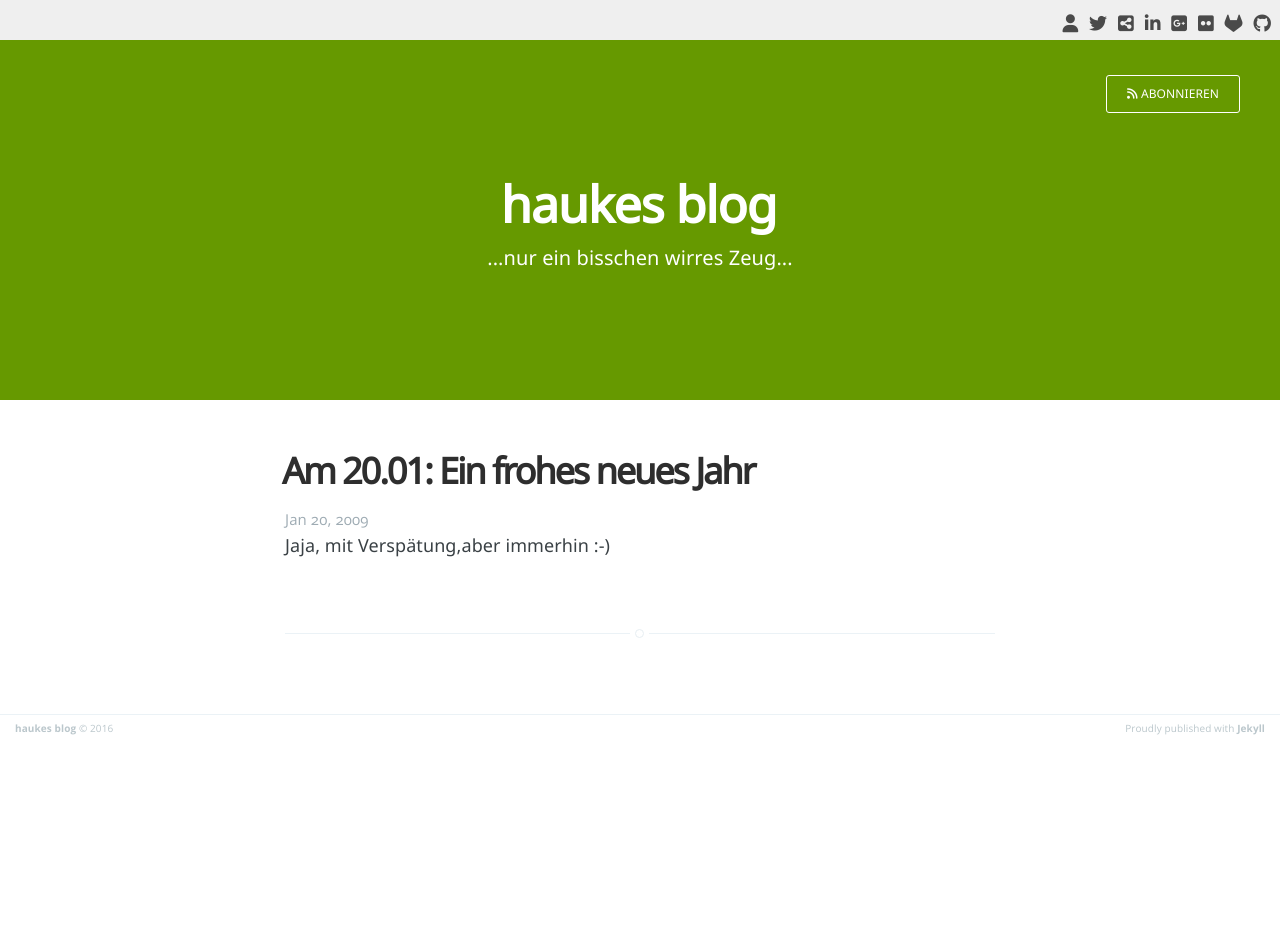
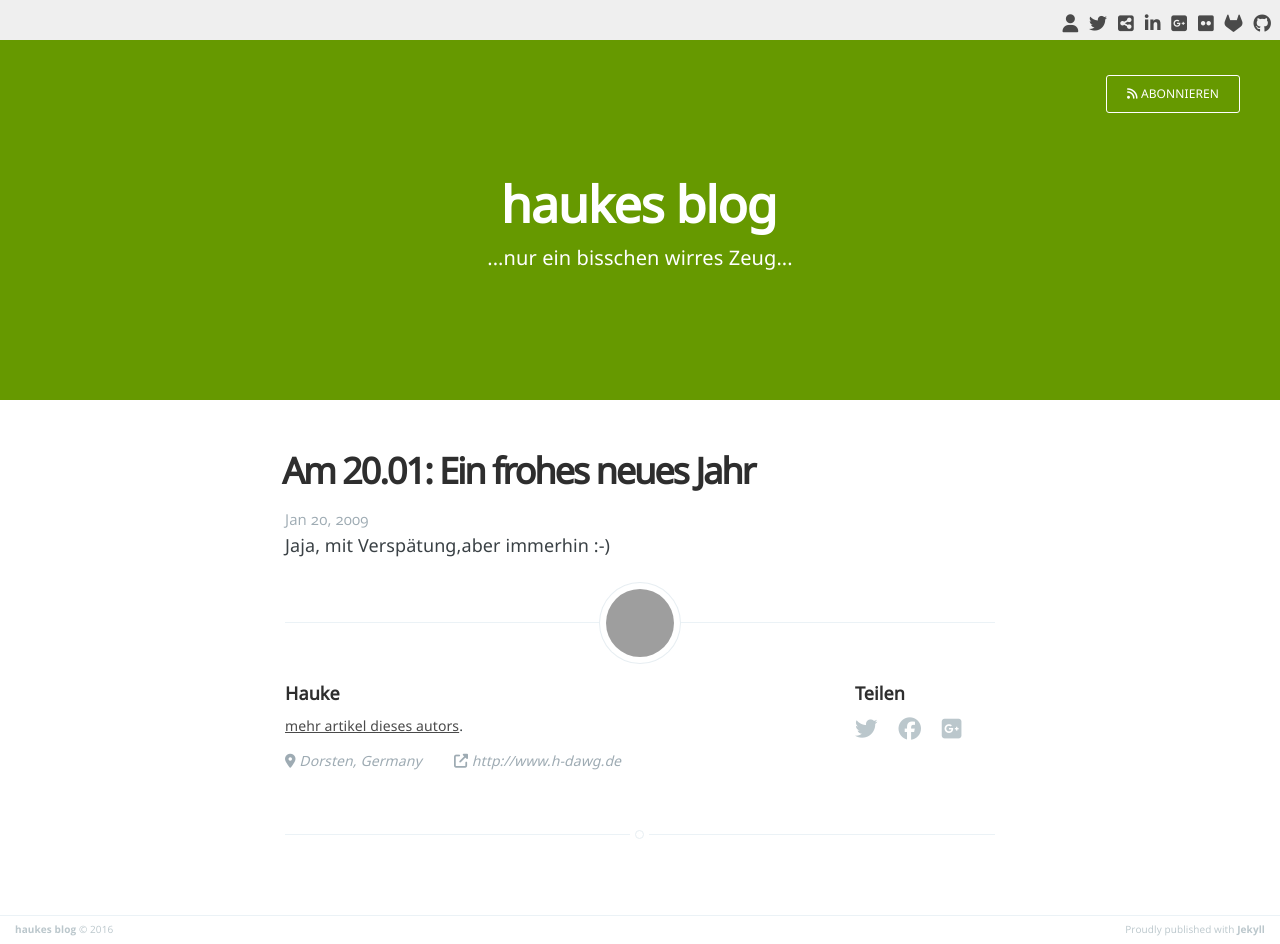
Before and after one commit to hwesselmann/hwesselmann.gitlab.io, a Jekyll site: the page built from _posts/2009-01-20-am-20-01-ein-frohes-neues-jahr.markdown, in a window 1280 px wide. Built offline with Jekyll 4.4.1, drawn with Linux system fonts in a browser that asks for light colours; nearby versions of some CDN libraries; some web fonts are replaced; before the commit the page ends 900 px from its top, so only the background shows below that; grey boxes are pictures that could not be loaded.

Commit message:
Add static post footer without liquid tags

```diff
--- a/_layouts/post.html
+++ b/_layouts/post.html
@@ -12,4 +12,35 @@ layout: default
     {{ content }}
   </div>
 
+
+  <footer class="post-footer">
+
+    <figure class="author-image">
+      <a class="img" href="/author/hauke/" style="background-image: url(//www.gravatar.com/avatar/ce15da66a37ccd143de83061f68f90c1?d=404&amp;s=250)"><span class="hidden">Hauke's Picture</span></a>
+    </figure>
+
+    <section class="author">
+      <h4><a href="/author/hauke/">Hauke</a></h4>
+      <p><a href="/author/hauke/">mehr artikel dieses autors</a>.</p>
+      <div class="author-meta">
+        <span class="author-location"><i class="fa fa-map-marker"></i>&nbsp;Dorsten, Germany</span>
+        <span class="author-link icon-link"><a href="http://www.h-dawg.de"><i class="fa fa-external-link"></i>&nbsp;http://www.h-dawg.de</a></span>
+      </div>
+    </section>
+
+    <section class="share">
+      <h4>Teilen</h4>
+      <a href="https://twitter.com/share?text=Abenteuer%20in%20SAFe%20-%20Sei%20der%20Product%20Manager!&amp;url=http://www.h-dawg.de/abenteuer-in-safe-du-bist-der-product-manager/" onclick="window.open(this.href, 'twitter-share', 'width=550,height=235');return false;">
+        <i class="fa fa-twitter fa-lg"></i><span class="hidden">Twitter</span>
+      </a>
+      <a href="https://www.facebook.com/sharer/sharer.php?u=http://www.h-dawg.de/abenteuer-in-safe-du-bist-der-product-manager/" onclick="window.open(this.href, 'facebook-share','width=580,height=296');return false;">
+        <i class="fa fa-facebook-official fa-lg"></i><span class="hidden">Facebook</span>
+      </a>
+      <a href="https://plus.google.com/share?url=http://www.h-dawg.de/abenteuer-in-safe-du-bist-der-product-manager/" onclick="window.open(this.href, 'google-plus-share', 'width=490,height=530');return false;">
+        <i class="fa fa-google-plus-square fa-lg"></i><span class="hidden">Google+</span>
+      </a>
+    </section>
+
+  </footer>
+
 </article>
```
